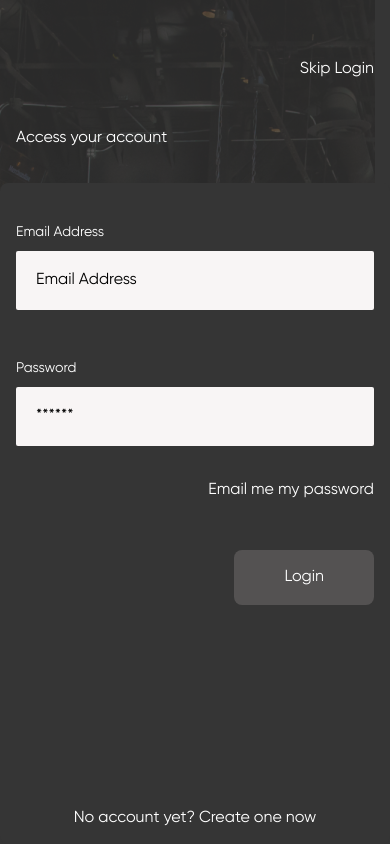
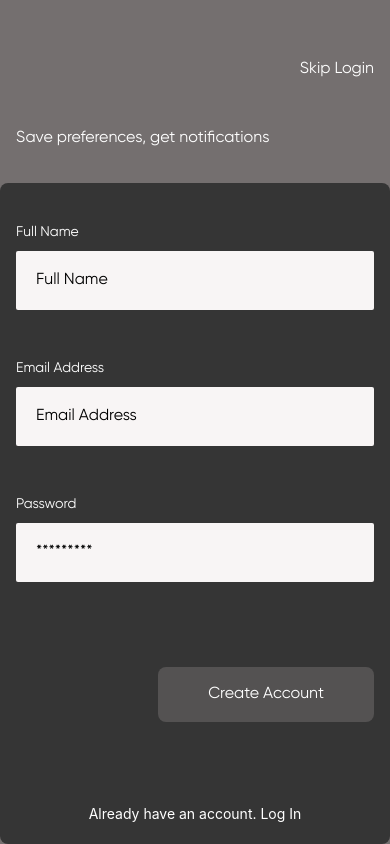
Before and after one commit to the-chronicles/Moksa, a React Native app: screen /Signup in a window 390 px wide. Built offline with nearby package versions, Linux system fonts and the light colour scheme.

Commit message:
Added Navigation

```diff
--- a/App.js
+++ b/App.js
@@ -9,7 +9,38 @@ import {
 import { LinearGradient } from "expo-linear-gradient";
 import Colors from "./constants/colors";
 import LoginScreen from "./screens/LoginScreen";
+import SignupScreen from "./screens/SignupScreen";
 import { useFonts } from "expo-font";
+import { createNativeStackNavigator } from "@react-navigation/native-stack";
+import { NavigationContainer } from "@react-navigation/native";
+import AuthContent from "./components/Auth/AuthContent";
+
+const Stack = createNativeStackNavigator();
+
+function AuthStack() {
+  return (
+    <Stack.Navigator
+      screenOptions={{
+        headerShown: false,
+        headerTransparent: true,
+        contentStyle: {
+          backgroundColor: Colors.primary200
+        }
+      }}
+    >
+      <Stack.Screen name="Login" component={LoginScreen} />
+      <Stack.Screen name="Signup" component={SignupScreen} />
+    </Stack.Navigator>
+  );
+}
+
+function Navigation() {
+  return (
+    <NavigationContainer>
+      <AuthStack />
+    </NavigationContainer>
+  );
+}
 
 export default function App() {
   const [fontsLoaded] = useFonts({
@@ -19,9 +50,9 @@ export default function App() {
 
   return (
     <>
-      <StatusBar style="light" />
+      <StatusBar style="auto" />
       <LinearGradient
-        colors={[Colors.primary300, Colors.primary300]}
+        colors={[Colors.primary300, Colors.primary200]}
         style={styles.rootScreen}
       >
         <ImageBackground
@@ -31,7 +62,8 @@ export default function App() {
           imageStyle={styles.backgroundImage}
         >
           <SafeAreaView style={styles.rootScreen}>
-            <LoginScreen />
+            <Navigation />
+            {/* <AuthContent /> */}
           </SafeAreaView>
         </ImageBackground>
       </LinearGradient>
@@ -45,5 +77,9 @@ const styles = StyleSheet.create({
   },
   backgroundImage: {
     opacity: 0.2,
+    flex: 1,
+  },
+  safeAreaView: {
+    flex: 1,
   },
 });
--- a/components/Auth/AuthContent.js
+++ b/components/Auth/AuthContent.js
@@ -1,10 +1,50 @@
-import { StyleSheet, Text, View } from "react-native";
+import { Alert, StyleSheet, Text, View } from "react-native";
 import AuthForm from "./AuthForm";
 import Colors from "../../constants/colors";
 import Header from "../UI/Texts/Header";
 import PrimaryButton from "../UI/Buttons/PrimaryButton";
+import { useState } from "react";
+import { useNavigation } from "@react-navigation/native";
+import FlatButton from "../UI/Buttons/FlatButton";
 
-function AuthContent() {
+function AuthContent({ isLogin, onAuthenticate }) {
+  const navigation = useNavigation();
+
+  const [credentialsInvalid, setCredentialsInvalid] = useState({
+    fullname: false,
+    email: false,
+    password: false,
+  });
+
+  function switchAuthModeHandler() {
+    if (isLogin) {
+      navigation.navigate("Signup");
+    } else {
+      navigation.navigate("Login");
+    }
+  }
+
+  function submitHandler(credentials) {
+    let { fullname, email, password } = credentials;
+
+    fullname = fullname.trim();
+    email = email.trim();
+    password = password.trim();
+
+    const emailIsInvalid = email.includes("@");
+    const passwordIsInvalid = password.length > 6;
+
+    if (!emailIsInvalid || !passwordIsInvalid) {
+      Alert.alert("Looks like you have an account");
+      setCredentialsInvalid({
+        email: !emailIsInvalid,
+        password: !passwordIsInvalid,
+      });
+      return;
+    }
+    onAuthenticate({ email, password });
+  }
+
   return (
     <>
       <View style={styles.rootScreen}>
@@ -12,18 +52,37 @@ function AuthContent() {
           <Header>Skip Login</Header>
         </View>
         <View style={styles.headerText}>
-          <Header>Access your account</Header>
+          {isLogin ? (
+            <Header>Access your account</Header>
+          ) : (
+            <Header>Save preferences, get notifications</Header>
+          )}
         </View>
         <View style={styles.authContent}>
-          <AuthForm />
+          <AuthForm
+            isLogin={isLogin}
+            onsubmit={submitHandler}
+            credentialsInvalid={credentialsInvalid}
+          />
           <View style={styles.emailPass}>
-            <Header>Email me my password</Header>
-            <PrimaryButton>Login</PrimaryButton>
+            {isLogin ? <Header>Email me my password</Header> : ""}
+            {isLogin ? (
+              <PrimaryButton>Login</PrimaryButton>
+            ) : (
+              <PrimaryButton>Create Account</PrimaryButton>
+            )}
           </View>
           <View style={styles.bottomContainer}>
-            <Text style={styles.bottomText}>
-              No account yet? Create one now
-            </Text>
+            <FlatButton onPress={switchAuthModeHandler}>
+              {isLogin
+                ? "No account yet? Create one now"
+                : "Already have an account. Log In"}
+            </FlatButton>
+            {/* <Text style={styles.bottomText}>
+              {isLogin
+                ? "No account yet? Create one now"
+                : "Already have an account. Log In"}
+            </Text> */}
           </View>
         </View>
       </View>
--- a/components/Auth/AuthForm.js
+++ b/components/Auth/AuthForm.js
@@ -1,20 +1,85 @@
-import { View } from "react-native";
+import { StyleSheet, Text, View } from "react-native";
+import { useState } from "react";
 
 import Input from "./Input";
 
-function AuthForm() {
+function AuthForm({ onsubmit, credentialsInvalid, isLogin }) {
+  const [enteredFullName, setEnteredFullName] = useState("");
+  const [enteredEmail, setEnteredEmail] = useState("");
+  const [enteredPassword, setEnteredPassword] = useState("");
+
+  const {
+    fullname: fullnameIsInvalid,
+    email: emailIsInvalid,
+    password: passwordIsInvalid,
+  } = credentialsInvalid;
+
+  function updateInputValueHandler(inputType, enteredValue) {
+    switch (inputType) {
+      case "fullname":
+        setEnteredFullName(enteredValue);
+        break;
+      case "email":
+        setEnteredEmail(enteredValue);
+        break;
+      case "password":
+        setEnteredPassword(enteredValue);
+        break;
+    }
+  }
+
+  function submitHandler() {
+    onsubmit({
+      fullname: enteredFullName,
+      email: enteredEmail,
+      password: enteredPassword,
+    });
+  }
+
   return (
     <View>
       <View>
+        {!isLogin && <Input
+          label="Full Name"
+          keyboardType="default"
+          placeholder="Full Name"
+          value={enteredFullName}
+        />}
         <Input
           label="Email Address"
           keyboardType="email-address"
           placeholder="Email Address"
+          onUpdateValue={updateInputValueHandler}
+          value={enteredEmail}
         />
-        <Input label="Password" secure placeholder="******" />
+        <Input
+          label="Password"
+          secure
+          placeholder="*********"
+          onUpdateValue={updateInputValueHandler}
+          value={enteredPassword}
+        />
       </View>
     </View>
   );
 }
 
 export default AuthForm;
+
+const styles = StyleSheet.create({
+  emailPass: {
+    marginTop: 10,
+    justifyContent: "center",
+    alignItems: "flex-end",
+  },
+  bottomContainer: {
+    // flex: 1,
+    justifyContent: "flex-end",
+    alignItems: "center",
+  },
+  bottomText: {
+    color: "white",
+    fontSize: 16,
+    fontFamily: "gilroy",
+  },
+});
--- a/components/Auth/Input.js
+++ b/components/Auth/Input.js
@@ -2,7 +2,14 @@ import { StyleSheet, Text, TextInput, View } from "react-native";
 
 import Colors from "../../constants/colors";
 
-function Input({ label, keyboardType, secure, placeholder }) {
+function Input({
+  label,
+  keyboardType,
+  secure,
+  placeholder,
+  onUpdateValue,
+  value,
+}) {
   return (
     <View style={styles.inputContainer}>
       <Text style={styles.label}>{label}</Text>
@@ -13,6 +20,8 @@ function Input({ label, keyboardType, secure, placeholder }) {
         autoCapitalize="none"
         secureTextEntry={secure}
         style={styles.input}
+        value={value}
+        onChangeText={onUpdateValue}
       />
     </View>
   );
--- /dev/null
+++ b/components/UI/Buttons/FlatButton.js
@@ -0,0 +1,33 @@
+import { Pressable, StyleSheet, Text, View } from 'react-native';
+import Colors from '../../../constants/colors';
+
+
+
+function FlatButton({ children, onPress }) {
+  return (
+    <Pressable
+      style={({ pressed }) => [styles.button, pressed && styles.pressed]}
+      onPress={onPress}
+    >
+      <View>
+        <Text style={styles.buttonText}>{children}</Text>
+      </View>
+    </Pressable>
+  );
+}
+
+export default FlatButton;
+
+const styles = StyleSheet.create({
+  button: {
+    paddingVertical: 6,
+    paddingHorizontal: 12,
+  },
+  pressed: {
+    opacity: 0.7,
+  },
+  buttonText: {
+    textAlign: 'center',
+    color: Colors.primary100,
+  },
+});
--- a/screens/LoginScreen.js
+++ b/screens/LoginScreen.js
@@ -1,13 +1,12 @@
 import { StyleSheet, View } from "react-native";
 import AuthContent from "../components/Auth/AuthContent";
-import Header from "../components/UI/Texts/Header";
 
 function LoginScreen() {
   return (
     <>
-      <View style={styles.rootScreen}>
-        <AuthContent />
-      </View>
+      {/* <View style={styles.rootScreen}> */}
+        <AuthContent isLogin />
+      {/* </View> */}
     </>
   );
 }
--- a/screens/SignupScreen.js
+++ b/screens/SignupScreen.js
@@ -0,0 +1,9 @@
+import AuthContent from "../components/Auth/AuthContent";
+
+function SignupScreen() {
+  function signupHandler() {}
+
+  return <AuthContent onAuthenticate={signupHandler} />;
+}
+
+export default SignupScreen;
```
Also changed, not shown: package.json (+10 -2 lines), 1 other file (tests, documents, lock files or other folders).
